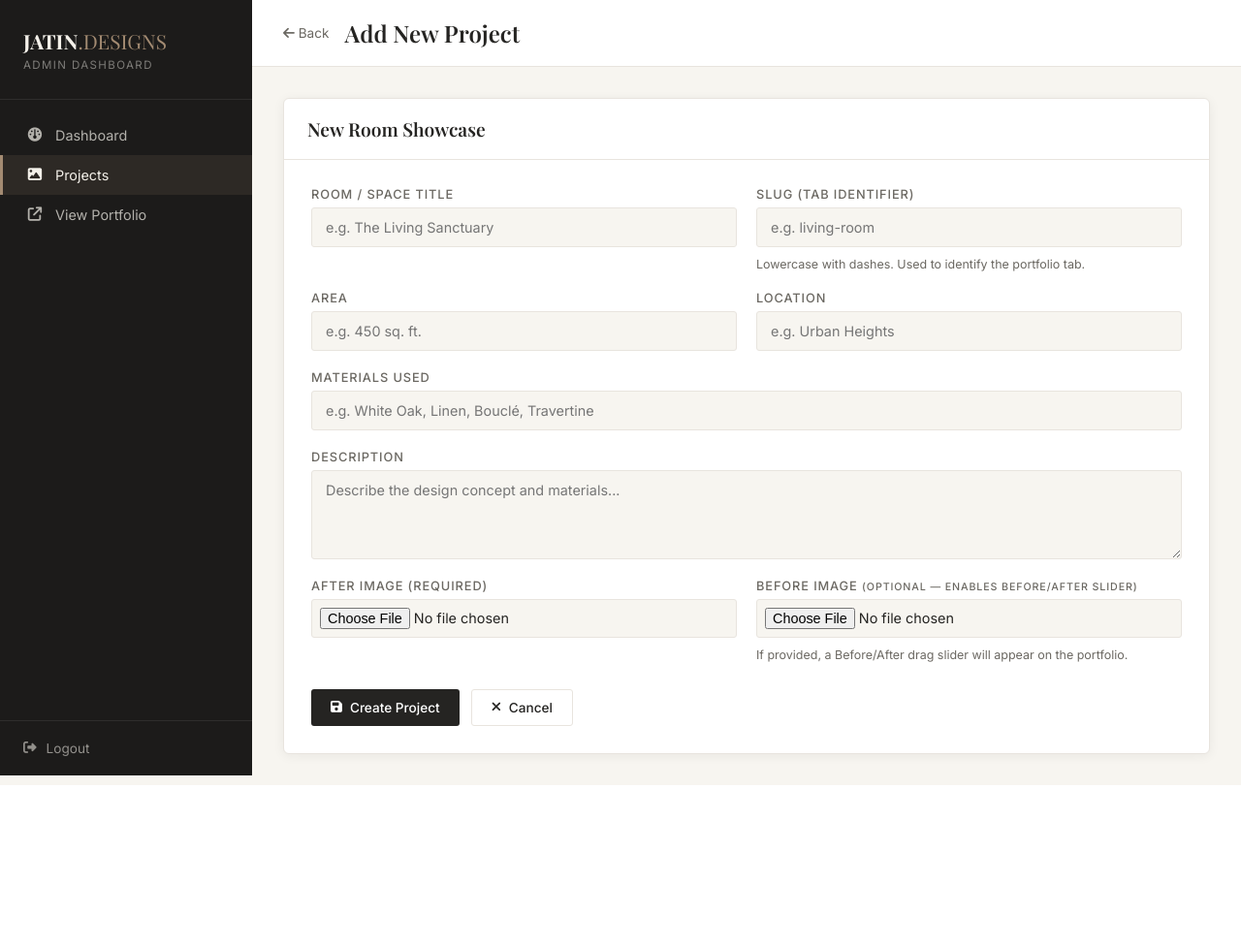
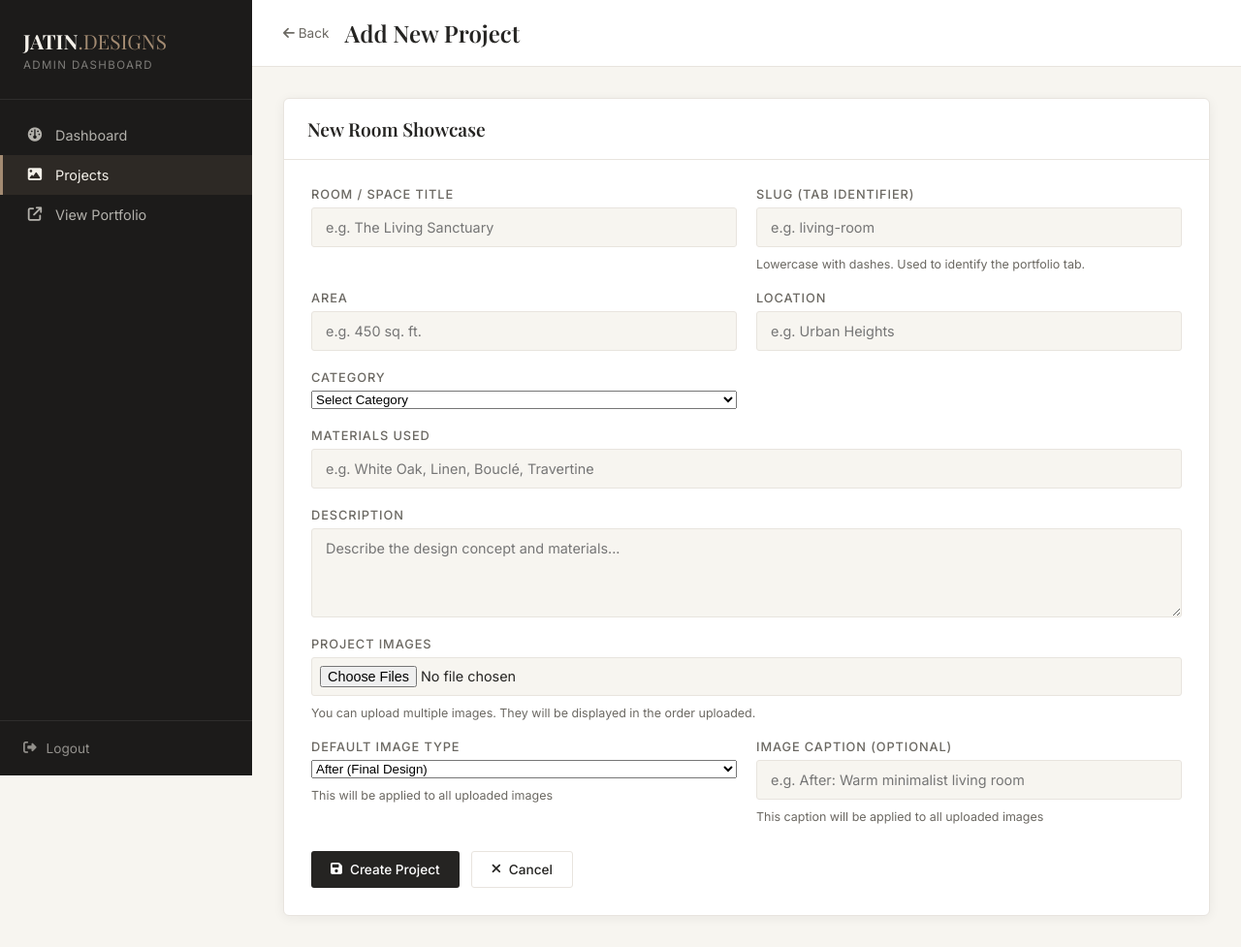
Before and after one commit to HGInteriorDesigns/HG-Designs-Portfolio, a CodeIgniter 4 app: template app/Views/admin/edit_project.php in a window 1280 px wide. Shown: the whole page at 97% size. Before the commit the page ends 810 px from the top, so only its background shows below. Run offline with PHP 8.4 and a stand-in for CodeIgniter, Linux system fonts and the light colour scheme; the template is opened without the code that fills it, so the values that code supplies are empty; some libraries are stand-ins or nearby versions.

Commit message:
Add multi-image upload functionality for projects
- Update database schema to support multiple images per project
- Create ProjectImageModel for image management
- Update ProjectModel with methods to get projects with images
- Add image upload functionality in Admin controller
- Update admin project form to handle multiple image uploads
- Add category field and image type/caption support
- Update portfolio view to display multiple images with before/after detection
- Add delete image functionality

```diff
--- a/app/Config/Routes.php
+++ b/app/Config/Routes.php
@@ -52,6 +52,7 @@ $routes->post('admin/project/add',          'Admin::editProject');
 $routes->get('admin/project/(:num)',        'Admin::editProject/$1');
 $routes->post('admin/project/(:num)',       'Admin::editProject/$1');
 $routes->get('admin/project/delete/(:num)', 'Admin::deleteProject/$1');
+$routes->get('admin/delete-image/(:num)',   'Admin::deleteProjectImage/$1');
 
 // Message management
 $routes->get('admin/message/delete/(:num)', 'Admin::deleteMessage/$1');
--- a/app/Controllers/Home.php
+++ b/app/Controllers/Home.php
@@ -16,7 +16,7 @@ class Home extends BaseController
 
             $data = [
                 'settings' => $settingsModel->first(),
-                'projects' => $projectModel->findAll(),
+                'projects' => $projectModel->getAllWithImages(),
             ];
 
             // Fallback default settings if db is empty for some reason
--- a/app/Views/admin/edit_project.php
+++ b/app/Views/admin/edit_project.php
@@ -136,6 +136,19 @@
                                 <label for="location_name">Location</label>
                                 <input type="text" id="location_name" name="location_name" value="<?= esc($project['location_name'] ?? '') ?>" placeholder="e.g. Urban Heights" required>
                             </div>
+                            <div class="form-group">
+                                <label for="category">Category</label>
+                                <select id="category" name="category" required>
+                                    <option value="">Select Category</option>
+                                    <option value="living" <?= ($project['category'] ?? '') === 'living' ? 'selected' : '' ?>>Living Room</option>
+                                    <option value="kitchen" <?= ($project['category'] ?? '') === 'kitchen' ? 'selected' : '' ?>>Kitchen</option>
+                                    <option value="bedroom" <?= ($project['category'] ?? '') === 'bedroom' ? 'selected' : '' ?>>Bedroom</option>
+                                    <option value="bathroom" <?= ($project['category'] ?? '') === 'bathroom' ? 'selected' : '' ?>>Bathroom</option>
+                                    <option value="office" <?= ($project['category'] ?? '') === 'office' ? 'selected' : '' ?>>Office</option>
+                                    <option value="outdoor" <?= ($project['category'] ?? '') === 'outdoor' ? 'selected' : '' ?>>Outdoor</option>
+                                    <option value="other" <?= ($project['category'] ?? '') === 'other' ? 'selected' : '' ?>>Other</option>
+                                </select>
+                            </div>
                             <div class="form-group full-width">
                                 <label for="materials">Materials Used</label>
                                 <input type="text" id="materials" name="materials" value="<?= esc($project['materials'] ?? '') ?>" placeholder="e.g. White Oak, Linen, Bouclé, Travertine" required>
@@ -145,30 +158,51 @@
                                 <textarea id="description" name="description" rows="4" required placeholder="Describe the design concept and materials..."><?= esc($project['description'] ?? '') ?></textarea>
                             </div>
 
-                            <!-- Image After Upload -->
-                            <div class="form-group">
-                                <label for="image_after">After Image <?= $isEdit ? '(leave blank to keep current)' : '(required)' ?></label>
-                                <input type="file" id="image_after" name="image_after" accept="image/*">
-                                <?php if ($isEdit && !empty($project['image_after'])): ?>
-                                    <div class="current-img">
-                                        <img src="<?= base_url(esc($project['image_after'])) ?>" alt="Current After Image">
-                                        <span>Current: <?= esc(basename($project['image_after'])) ?></span>
+                            <!-- Multiple Image Upload -->
+                            <div class="form-group full-width">
+                                <label for="images">Project Images</label>
+                                <input type="file" id="images" name="images[]" accept="image/*" multiple>
+                                <span class="hint">You can upload multiple images. They will be displayed in the order uploaded.</span>
+
+                                <?php if ($isEdit && !empty($project['images'])): ?>
+                                    <div style="margin-top: 16px;">
+                                        <label style="margin-bottom: 8px;">Current Images:</label>
+                                        <div style="display: grid; grid-template-columns: repeat(auto-fill, minmax(120px, 1fr)); gap: 12px;">
+                                            <?php foreach ($project['images'] as $image): ?>
+                                                <div style="position: relative;">
+                                                    <img src="<?= base_url(esc($image['image_path'])) ?>" alt="<?= esc($image['caption'] ?? 'Project image') ?>"
+                                                         style="width: 100%; height: 90px; object-fit: cover; border-radius: 3px; border: 1px solid var(--border);">
+                                                    <a href="<?= base_url('admin/delete-image/' . $image['id']) ?>"
+                                                       style="position: absolute; top: 4px; right: 4px; background: var(--danger); color: #FFF;
+                                                              width: 24px; height: 24px; border-radius: 50%; display: flex; align-items: center;
+                                                              justify-content: center; text-decoration: none; font-size: 0.75rem;"
+                                                       onclick="return confirm('Delete this image?')">
+                                                        <i class="fa-solid fa-times"></i>
+                                                    </a>
+                                                    <div style="font-size: 0.7rem; color: var(--text-muted); margin-top: 4px; white-space: nowrap; overflow: hidden; text-overflow: ellipsis;">
+                                                        <?= esc($image['caption'] ?? 'No caption') ?>
+                                                    </div>
+                                                </div>
+                                            <?php endforeach; ?>
+                                        </div>
                                     </div>
                                 <?php endif; ?>
                             </div>
 
-                            <!-- Image Before Upload -->
+                            <!-- Image Type and Caption (for new uploads) -->
                             <div class="form-group">
-                                <label for="image_before">Before Image <small style="color:var(--text-muted)">(optional — enables Before/After slider)</small></label>
-                                <input type="file" id="image_before" name="image_before" accept="image/*">
-                                <?php if ($isEdit && !empty($project['image_before'])): ?>
-                                    <div class="current-img">
-                                        <img src="<?= base_url(esc($project['image_before'])) ?>" alt="Current Before Image">
-                                        <span>Current: <?= esc(basename($project['image_before'])) ?></span>
-                                    </div>
-                                <?php else: ?>
-                                    <span class="hint">If provided, a Before/After drag slider will appear on the portfolio.</span>
-                                <?php endif; ?>
+                                <label for="image_type">Default Image Type</label>
+                                <select id="image_type" name="image_type">
+                                    <option value="after">After (Final Design)</option>
+                                    <option value="before">Before (Original)</option>
+                                    <option value="detail">Detail Shot</option>
+                                </select>
+                                <span class="hint">This will be applied to all uploaded images</span>
+                            </div>
+                            <div class="form-group">
+                                <label for="caption">Image Caption (optional)</label>
+                                <input type="text" id="caption" name="caption" placeholder="e.g. After: Warm minimalist living room">
+                                <span class="hint">This caption will be applied to all uploaded images</span>
                             </div>
                         </div>
 
```
Also changed, not shown: app/Controllers/Admin.php (+60 -19 lines), app/Database/DatabaseSetup.php (+33 -10 lines), app/Models/ProjectImageModel.php (added, +53 -0 lines), app/Models/ProjectModel.php (+45 -2 lines), app/Views/portfolio.php (+34 -6 lines).
